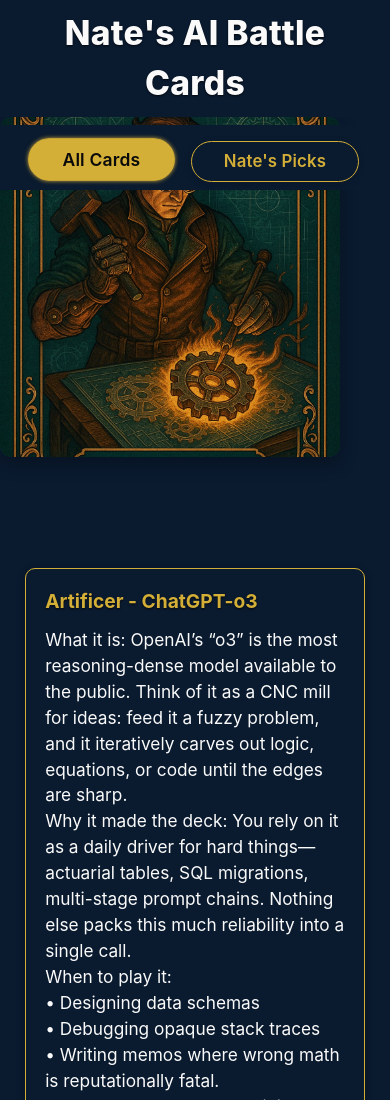
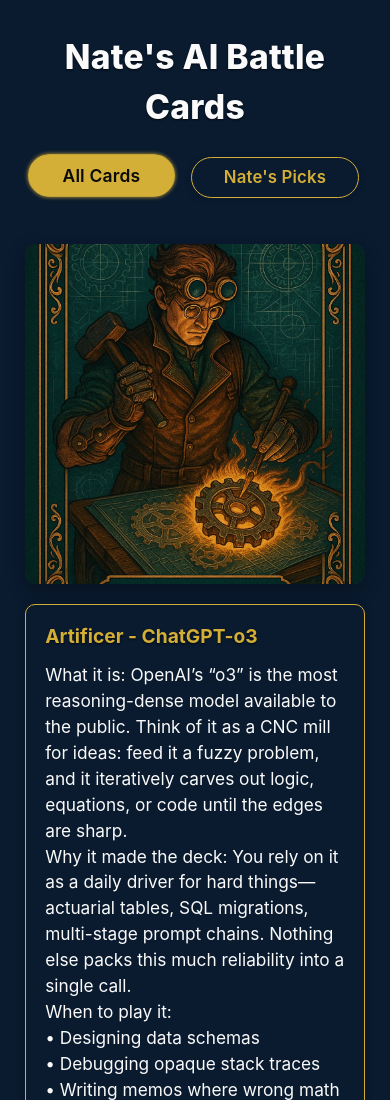
Before and after one commit to Cursed-Stegosaurus/ai-battle-cards, a plain HTML site: page index.html in a window 390 px wide. Shown: the top 1100 px of the page. Drawn offline with Linux system fonts and the light colour scheme.

Commit message:
Fix mobile card vertical centering and prevent clipping under sticky header

```diff
--- a/styles/simple-cards.css
+++ b/styles/simple-cards.css
@@ -187,13 +187,21 @@
     box-shadow: 0 0 4px #D4AF37;
     border: 1px solid #D4AF37;
   }
+  .main-header {
+    position: sticky;
+    top: 0;
+    z-index: 100;
+  }
   .card-stack {
     width: 90vw;
     max-width: 340px;
     height: 340px;
-    padding: 0;
-    margin: 0 auto 1.2rem auto;
+    margin: 1.2rem auto 1.2rem auto;
     background: transparent;
+    display: flex;
+    align-items: center;
+    justify-content: center;
+    position: relative;
   }
   .stack-card {
     width: 100%;
@@ -203,9 +211,6 @@
     border-radius: 10px;
     background: var(--card-background);
     box-shadow: 0 6px 18px var(--shadow-color);
-    position: absolute;
-    left: 0;
-    top: 0;
     display: flex;
     align-items: center;
     justify-content: center;
@@ -222,7 +227,6 @@
     user-select: none;
     z-index: 3;
     box-shadow: 0 4px 16px 0 rgba(0,0,0,0.18);
-    position: relative;
     margin: 0;
     padding: 0;
     display: block;
@@ -268,11 +272,6 @@
     font-weight: 700;
     text-shadow: 0 1px 2px rgba(0,0,0,0.7);
   }
-  .main-header {
-    padding-top: 0.5rem;
-    padding-bottom: 0.5rem;
-    margin-top: 0;
-  }
 }
 
 /* Hide mobile stack on desktop */
```
